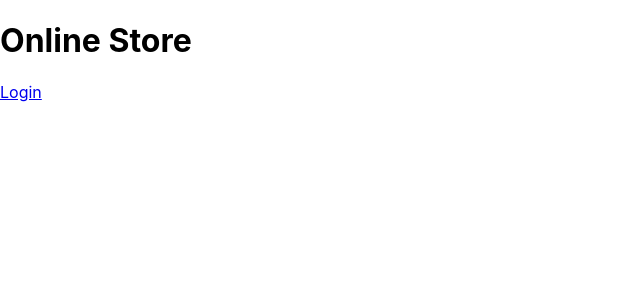
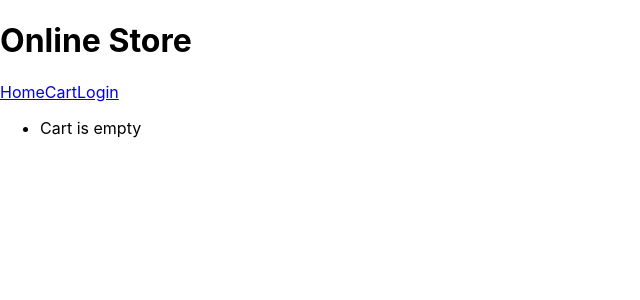
Before and after one commit to bryanqb07/online_store, a React (Create React App) app in the folder client/: page /#/cart in a window 1280 px wide. Shown: the top 300 px of the page, without its empty margins (0-640 px from the left). Built offline with nearby package versions, Linux system fonts and the light colour scheme.

Commit message:
add cart + cartitem

```diff
--- a/client/src/components/App.js
+++ b/client/src/components/App.js
@@ -7,6 +7,7 @@ import Nav from './Nav';
 import Registration from "./Registration";
 import ProductDetail from './products/ProductDetail'
 import CreateProduct from "./CreateProduct";
+import Cart from "./cart/Cart";
 
 const App = () => (
   <div>
@@ -18,6 +19,7 @@ const App = () => (
       <Route exact path="/" component={ProductsIndex} />
       <Route path="/products/:id" component={ProductDetail} />
       <AuthRoute path="/staff/products/new" component={CreateProduct} />
+      <Route path="/cart" component={Cart} />
     </Switch>
   </div>
 )
--- a/client/src/components/Nav.js
+++ b/client/src/components/Nav.js
@@ -11,6 +11,9 @@ const Nav = props => {
                     {({ data }) => {
                         if (data.isLoggedIn) {
                             return (
+                                <div>
+                                    <Link to="/">Home</Link>
+                                    <Link to="/cart">Cart</Link>
                                     <button
                                         onClick={e => {
                                             e.preventDefault();
@@ -20,10 +23,13 @@ const Nav = props => {
                                     >
                                         Logout
                                     </button>
+                                </div>
                             );
                         } else {
                             return (
                                 <div>
+                                    <Link to="/">Home</Link>
+                                    <Link to="/cart">Cart</Link>
                                     <Link to="/login">Login</Link>
                                 </div>
                             );
--- /dev/null
+++ b/client/src/components/cart/Cart.js
@@ -0,0 +1,29 @@
+import React from "react";
+import { FETCH_CART_ITEMS } from "../../graphql/queries";
+import { Query } from "react-apollo";
+import CartItem from "./CartItem";
+
+function Cart() {
+    return (
+        <Query query={FETCH_CART_ITEMS}>
+            {({ loading, error, data }) => {
+                if (loading) return "Loading..."
+                if (error) return `Error! ${error.message}`;
+
+                return (
+                    <ul>
+                        { data.cart.length > 0 ?
+                            data.cart.map(cartItem => (
+                                <li key={cartItem.id}>
+                                    <CartItem cartItem={cartItem} />
+                                </li>
+                            )) : <li>Cart is empty</li>
+                        }
+                    </ul>
+                )
+            }}
+        </Query>
+    );
+}
+
+export default Cart;
--- /dev/null
+++ b/client/src/components/cart/CartItem.js
@@ -0,0 +1,11 @@
+import React from 'react';
+
+const CartItem = ({cartItem}) => (
+    <div>
+        <span>Name: {cartItem.name}</span>
+        <br />
+        <span>Price: ${cartItem.price}</span>
+    </div>
+)
+
+export default CartItem;
--- a/client/src/graphql/queries.js
+++ b/client/src/graphql/queries.js
@@ -28,3 +28,9 @@ export const IS_LOGGED_IN = gql`
     isLoggedIn @client
   }
 `;
+
+export const FETCH_CART_ITEMS = gql`
+  query FetchCartItems{
+    cart @client
+  }
+`;
--- a/client/src/index.js
+++ b/client/src/index.js
@@ -51,10 +51,18 @@ if(token){
         .then( ({ data }) => {
             cache.writeData({
                 data: {
-                    isLoggedIn: data.verifyUser.loggedIn
+                    isLoggedIn: data.verifyUser.loggedIn,
+                    cart: []
                 }
-            })
-        })
+            });
+        });
+}else{
+    cache.writeData({
+        data: {
+            isLoggedIn: false,
+            cart: []
+        }
+    });
 }
 
 const Root = () => {
```
Also changed, not shown: client/src/components/products/AddToCart.js (added, +30 -0 lines). Lines whose indentation alone changed are shown as unchanged.
